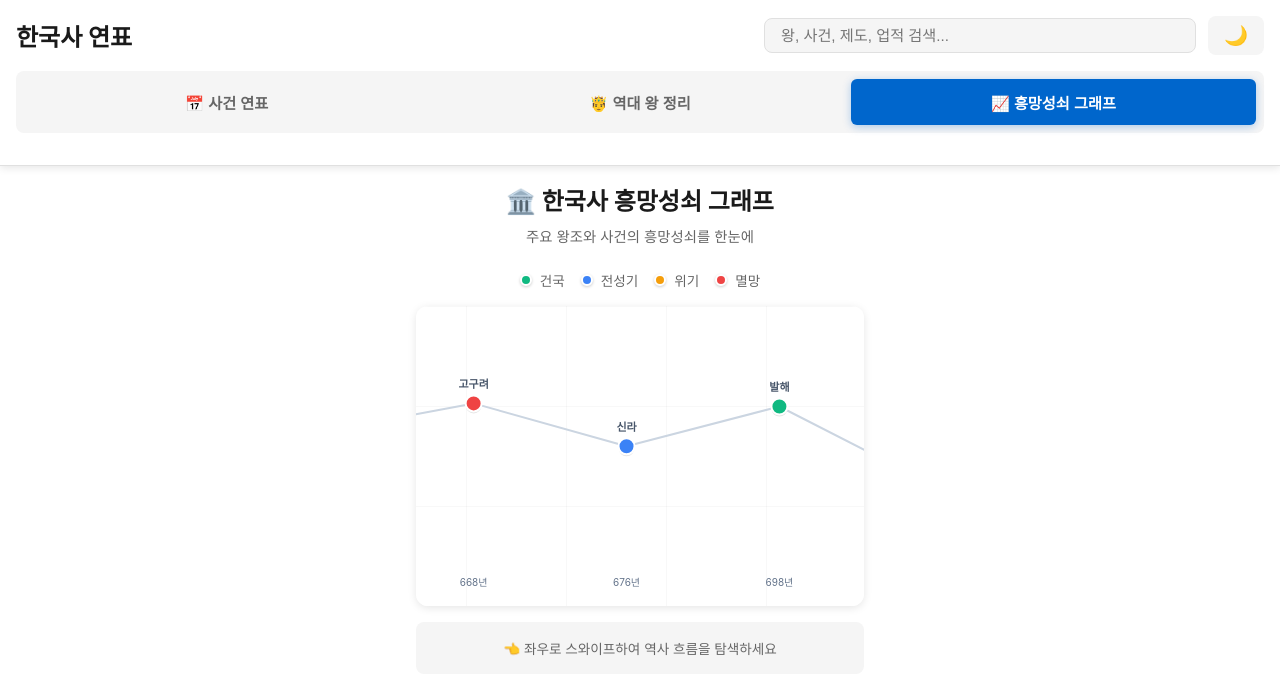
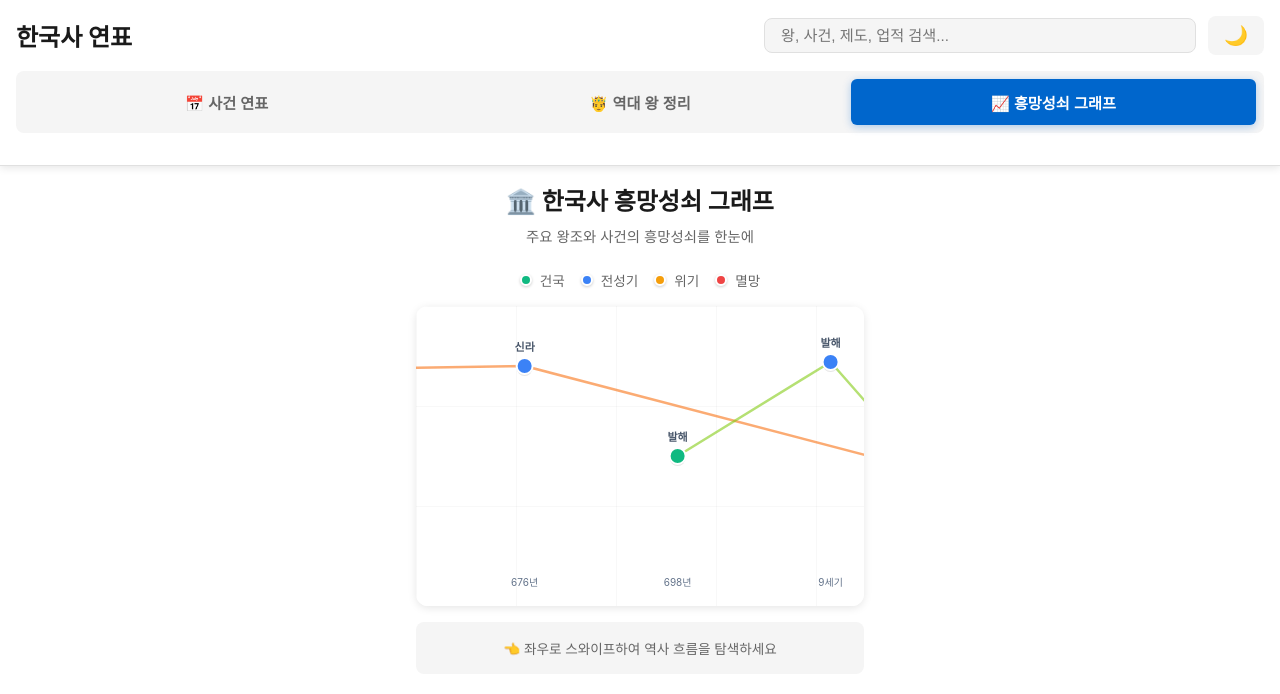
Before and after one commit to ehpp1234-commits/history-book, a React (Vite) app: page / in a window 1280 px wide. Both pictures are taken after a click on the button "📈 흥망성쇠 그래프". Shown: the top 694 px of the page. Built offline with nearby package versions, Linux system fonts and the light colour scheme.

Commit message:
Add files via upload

```diff
--- a/src/components/RiseAndFallChart/RiseAndFallChart.tsx
+++ b/src/components/RiseAndFallChart/RiseAndFallChart.tsx
@@ -30,42 +30,41 @@ export function RiseAndFallChart() {
     }
   };
 
-  // Y축 위치 계산 (랜덤하게 보이지만 같은 왕조는 비슷한 높이)
-  const getYPosition = (event: HistoricalEvent, index: number): number => {
-    const baseHeight = 50;
-    const variance = 30;
-
-    // 타입별 기본 높이
-    const typeOffset: Record<string, number> = {
-      'foundation': 70,
-      'peak': 20,
-      'crisis': 50,
-      'fall': 80
-    };
-
-    return baseHeight + (typeOffset[event.type] || 50) + (Math.sin(index) * variance);
-  };
-
   // SVG 차트 생성
   const chartWidth = Math.max(3000, riseAndFallEvents.length * 150);
   const chartHeight = 300;
   const padding = { top: 40, right: 20, bottom: 60, left: 20 };
+  const plotHeight = chartHeight - padding.top - padding.bottom;
 
   // 좌표 계산
   const xScale = (index: number) => {
     return padding.left + (index * (chartWidth - padding.left - padding.right) / (riseAndFallEvents.length - 1));
   };
 
-  const yScale = (value: number) => {
-    return chartHeight - padding.bottom - value;
+  // score(0~100)를 SVG y좌표로 변환: 100점이 맨 위, 0점이 맨 아래
+  const yScale = (score: number) => {
+    return chartHeight - padding.bottom - (score / 100) * plotHeight;
   };
 
-  // 선 경로 생성
-  const linePath = riseAndFallEvents.map((event, index) => {
-    const x = xScale(index);
-    const y = yScale(getYPosition(event, index));
-    return index === 0 ? `M ${x} ${y}` : `L ${x} ${y}`;
-  }).join(' ');
+  // 왕조별 선 경로 생성: 같은 왕조의 사건끼리만 이어 그린다 (dynasty가 없으면 '선사' 그룹)
+  const dynastyPalette = ['#6366F1', '#EC4899', '#14B8A6', '#F97316', '#84CC16', '#06B6D4', '#A855F7', '#EAB308'];
+  const dynastyLines = (() => {
+    const groups = new Map<string, string[]>();
+    riseAndFallEvents.forEach((event, index) => {
+      const key = event.dynasty ?? '선사';
+      const point = `${xScale(index)} ${yScale(event.score)}`;
+      const points = groups.get(key) ?? [];
+      points.push(point);
+      groups.set(key, points);
+    });
+    return Array.from(groups.entries())
+      .filter(([, points]) => points.length > 1)
+      .map(([dynasty, points], i) => ({
+        dynasty,
+        color: dynastyPalette[i % dynastyPalette.length],
+        path: points.map((p, idx) => `${idx === 0 ? 'M' : 'L'} ${p}`).join(' ')
+      }));
+  })();
 
   // 터치/마우스 드래그 핸들러
   const handleMouseDown = (e: React.MouseEvent) => {
@@ -162,22 +161,26 @@ export function RiseAndFallChart() {
           </defs>
           <rect width={chartWidth} height={chartHeight} fill="url(#grid)" />
 
-          {/* 꺾은선 그래프 */}
-          <path
-            d={linePath}
-            fill="none"
-            stroke="#CBD5E1"
-            strokeWidth="2"
-            strokeLinejoin="round"
-            strokeLinecap="round"
-          />
+          {/* 꺾은선 그래프 (왕조별) */}
+          {dynastyLines.map(line => (
+            <path
+              key={line.dynasty}
+              d={line.path}
+              fill="none"
+              stroke={line.color}
+              strokeOpacity="0.6"
+              strokeWidth="2.5"
+              strokeLinejoin="round"
+              strokeLinecap="round"
+            />
+          ))}
 
           {/* 이벤트 포인트 */}
           {riseAndFallEvents.map((event, index) => {
             const x = xScale(index);
-            const y = yScale(getYPosition(event, index));
+            const y = yScale(event.score);
             const color = getEventColor(event.type);
-            const isSelected = selectedEvent?.year === event.year;
+            const isSelected = selectedEvent === event;
 
             return (
               <g key={index}>
--- a/src/components/RiseAndFallChart/chartData.ts
+++ b/src/components/RiseAndFallChart/chartData.ts
@@ -7,59 +7,59 @@ export interface HistoricalEvent {
   title: string;
   description: string;
   type: EventType;
+  score: number; // 0~100 국력/번영도
   dynasty?: string;
 }
 
 // 흥망성쇠 주요 이벤트 데이터
 export const riseAndFallEvents: HistoricalEvent[] = [
   // 선사 & 고조선
-  { year: -700000, displayYear: 'B.C. 70만년', title: '구석기 시대', description: '한반도 인류 거주 시작\n뗀석기 사용', type: 'foundation' },
-  { year: -8000, displayYear: 'B.C. 8000년', title: '신석기 시대', description: '농경 시작, 정착 생활\n빗살무늬토기', type: 'peak' },
-  { year: -2333, displayYear: 'B.C. 2333년', title: '고조선 건국', description: '단군왕검 건국\n8조법 반포', type: 'foundation', dynasty: '고조선' },
-  { year: -108, displayYear: 'B.C. 108년', title: '고조선 멸망', description: '한 무제의 침략\n한사군 설치', type: 'fall', dynasty: '고조선' },
+  { year: -700000, displayYear: 'B.C. 70만년', title: '구석기 시대', description: '한반도 인류 거주 시작\n뗀석기 사용', type: 'foundation', score: 40 },
+  { year: -2333, displayYear: 'B.C. 2333년', title: '고조선 건국', description: '단군왕검 건국\n8조법 반포', type: 'foundation', score: 45, dynasty: '고조선' },
+  { year: -108, displayYear: 'B.C. 108년', title: '고조선 멸망', description: '한 무제의 침략\n한사군 설치', type: 'fall', score: 10, dynasty: '고조선' },
 
   // 삼국시대
-  { year: -37, displayYear: 'B.C. 37년', title: '고구려 건국', description: '주몽(동명성왕) 건국\n졸본성', type: 'foundation', dynasty: '고구려' },
-  { year: -18, displayYear: 'B.C. 18년', title: '백제 건국', description: '온조왕 건국\n한강 유역', type: 'foundation', dynasty: '백제' },
-  { year: -57, displayYear: 'B.C. 57년', title: '신라 건국', description: '박혁거세 건국\n경주 지역', type: 'foundation', dynasty: '신라' },
-  { year: 400, displayYear: '4세기', title: '백제 전성기', description: '근초고왕\n마한 완전 복속', type: 'peak', dynasty: '백제' },
-  { year: 475, displayYear: '475년', title: '백제 위기', description: '고구려 장수왕 침입\n한성 함락, 웅진 천도', type: 'crisis', dynasty: '백제' },
-  { year: 500, displayYear: '5세기', title: '고구려 전성기', description: '광개토왕·장수왕\n만주 정복', type: 'peak', dynasty: '고구려' },
-  { year: 540, displayYear: '6세기', title: '신라 성장', description: '법흥왕·진흥왕\n한강 유역 차지', type: 'peak', dynasty: '신라' },
-  { year: 562, displayYear: '562년', title: '가야 멸망', description: '신라에 병합\n대가야 멸망', type: 'fall', dynasty: '가야' },
-  { year: 660, displayYear: '660년', title: '백제 멸망', description: '나당연합군 공격\n황산벌 전투 패배', type: 'fall', dynasty: '백제' },
-  { year: 668, displayYear: '668년', title: '고구려 멸망', description: '나당연합군 공격\n평양성 함락', type: 'fall', dynasty: '고구려' },
-  { year: 676, displayYear: '676년', title: '신라 삼국통일', description: '당나라 축출\n매초성 전투 승리', type: 'peak', dynasty: '신라' },
+  { year: -37, displayYear: 'B.C. 37년', title: '고구려 건국', description: '주몽(동명성왕) 건국\n졸본성', type: 'foundation', score: 45, dynasty: '고구려' },
+  { year: -18, displayYear: 'B.C. 18년', title: '백제 건국', description: '온조왕 건국\n한강 유역', type: 'foundation', score: 45, dynasty: '백제' },
+  { year: -57, displayYear: 'B.C. 57년', title: '신라 건국', description: '박혁거세 건국\n경주 지역', type: 'foundation', score: 45, dynasty: '신라' },
+  { year: 400, displayYear: '4세기', title: '백제 전성기', description: '근초고왕\n마한 완전 복속', type: 'peak', score: 95, dynasty: '백제' },
+  { year: 475, displayYear: '475년', title: '백제 위기', description: '고구려 장수왕 침입\n한성 함락, 웅진 천도', type: 'crisis', score: 35, dynasty: '백제' },
+  { year: 500, displayYear: '5세기', title: '고구려 전성기', description: '광개토왕·장수왕\n만주 정복', type: 'peak', score: 100, dynasty: '고구려' },
+  { year: 540, displayYear: '6세기', title: '신라 성장', description: '법흥왕·진흥왕\n한강 유역 차지', type: 'peak', score: 85, dynasty: '신라' },
+  { year: 562, displayYear: '562년', title: '가야 멸망', description: '신라에 병합\n대가야 멸망', type: 'fall', score: 12, dynasty: '가야' },
+  { year: 660, displayYear: '660년', title: '백제 멸망', description: '나당연합군 공격\n황산벌 전투 패배', type: 'fall', score: 8, dynasty: '백제' },
+  { year: 668, displayYear: '668년', title: '고구려 멸망', description: '나당연합군 공격\n평양성 함락', type: 'fall', score: 5, dynasty: '고구려' },
+  { year: 676, displayYear: '676년', title: '신라 삼국통일', description: '당나라 축출\n매초성 전투 승리', type: 'peak', score: 90, dynasty: '신라' },
 
   // 남북국시대
-  { year: 698, displayYear: '698년', title: '발해 건국', description: '대조영 건국\n동모산', type: 'foundation', dynasty: '발해' },
-  { year: 800, displayYear: '9세기', title: '발해 전성기', description: '선왕 시대\n해동성국', type: 'peak', dynasty: '발해' },
-  { year: 926, displayYear: '926년', title: '발해 멸망', description: '거란(요)에 멸망\n대광현 항복', type: 'fall', dynasty: '발해' },
-  { year: 935, displayYear: '935년', title: '신라 멸망', description: '경순왕 항복\n고려에 병합', type: 'fall', dynasty: '신라' },
+  { year: 698, displayYear: '698년', title: '발해 건국', description: '대조영 건국\n동모산', type: 'foundation', score: 45, dynasty: '발해' },
+  { year: 800, displayYear: '9세기', title: '발해 전성기', description: '선왕 시대\n해동성국', type: 'peak', score: 92, dynasty: '발해' },
+  { year: 926, displayYear: '926년', title: '발해 멸망', description: '거란(요)에 멸망\n대광현 항복', type: 'fall', score: 5, dynasty: '발해' },
+  { year: 935, displayYear: '935년', title: '신라 멸망', description: '경순왕 항복\n고려에 병합', type: 'fall', score: 10, dynasty: '신라' },
 
   // 고려
-  { year: 918, displayYear: '918년', title: '고려 건국', description: '왕건 건국\n후삼국 통일', type: 'foundation', dynasty: '고려' },
-  { year: 1019, displayYear: '1019년', title: '귀주대첩', description: '강감찬 대승\n거란 격퇴', type: 'peak', dynasty: '고려' },
-  { year: 1170, displayYear: '1170년', title: '무신정변', description: '정중부의 난\n무신정권 시작', type: 'crisis', dynasty: '고려' },
-  { year: 1231, displayYear: '1231~1259년', title: '몽골 침략', description: '30년간 항쟁\n강화도 천도', type: 'crisis', dynasty: '고려' },
-  { year: 1351, displayYear: '1351년', title: '공민왕 개혁', description: '반원 자주 정책\n정동행성 폐지', type: 'peak', dynasty: '고려' },
-  { year: 1392, displayYear: '1392년', title: '고려 멸망', description: '이성계 위화도 회군\n조선 건국', type: 'fall', dynasty: '고려' },
+  { year: 918, displayYear: '918년', title: '고려 건국', description: '왕건 건국\n후삼국 통일', type: 'foundation', score: 50, dynasty: '고려' },
+  { year: 1019, displayYear: '1019년', title: '귀주대첩', description: '강감찬 대승\n거란 격퇴', type: 'peak', score: 88, dynasty: '고려' },
+  { year: 1170, displayYear: '1170년', title: '무신정변', description: '정중부의 난\n무신정권 시작', type: 'crisis', score: 40, dynasty: '고려' },
+  { year: 1231, displayYear: '1231~1259년', title: '몽골 침략', description: '30년간 항쟁\n강화도 천도', type: 'crisis', score: 32, dynasty: '고려' },
+  { year: 1351, displayYear: '1351년', title: '공민왕 개혁', description: '반원 자주 정책\n정동행성 폐지', type: 'crisis', score: 45, dynasty: '고려' },
+  { year: 1392, displayYear: '1392년', title: '고려 멸망', description: '이성계 위화도 회군\n조선 건국', type: 'fall', score: 8, dynasty: '고려' },
 
   // 조선
-  { year: 1392, displayYear: '1392년', title: '조선 건국', description: '이성계(태조) 건국\n한양 천도', type: 'foundation', dynasty: '조선' },
-  { year: 1446, displayYear: '1446년', title: '세종 전성기', description: '훈민정음 반포\n과학·문화 발전', type: 'peak', dynasty: '조선' },
-  { year: 1592, displayYear: '1592~1598년', title: '임진왜란', description: '7년 전쟁\n이순신 활약', type: 'crisis', dynasty: '조선' },
-  { year: 1636, displayYear: '1636년', title: '병자호란', description: '청나라 침입\n남한산성 항전', type: 'crisis', dynasty: '조선' },
-  { year: 1776, displayYear: '18세기', title: '영정조 중흥', description: '영조·정조 개혁\n문예부흥', type: 'peak', dynasty: '조선' },
-  { year: 1863, displayYear: '1863년', title: '흥선대원군', description: '경복궁 중건\n쇄국정책', type: 'crisis', dynasty: '조선' },
-  { year: 1897, displayYear: '1897년', title: '대한제국', description: '고종 황제 즉위\n광무개혁', type: 'peak', dynasty: '대한제국' },
-  { year: 1910, displayYear: '1910년', title: '경술국치', description: '일본에 강제 병합\n대한제국 멸망', type: 'fall', dynasty: '대한제국' },
+  { year: 1392, displayYear: '1392년', title: '조선 건국', description: '이성계(태조) 건국\n한양 천도', type: 'foundation', score: 50, dynasty: '조선' },
+  { year: 1446, displayYear: '1446년', title: '세종 전성기', description: '훈민정음 반포\n과학·문화 발전', type: 'peak', score: 95, dynasty: '조선' },
+  { year: 1592, displayYear: '1592~1598년', title: '임진왜란', description: '7년 전쟁\n이순신 활약', type: 'crisis', score: 35, dynasty: '조선' },
+  { year: 1636, displayYear: '1636년', title: '병자호란', description: '청나라 침입\n남한산성 항전', type: 'crisis', score: 30, dynasty: '조선' },
+  { year: 1776, displayYear: '18세기', title: '영정조 중흥', description: '영조·정조 개혁\n문예부흥', type: 'peak', score: 88, dynasty: '조선' },
+  { year: 1863, displayYear: '1863년', title: '흥선대원군', description: '경복궁 중건\n쇄국정책', type: 'crisis', score: 40, dynasty: '조선' },
+  { year: 1897, displayYear: '1897년', title: '대한제국', description: '고종 황제 즉위\n광무개혁', type: 'foundation', score: 40, dynasty: '대한제국' },
+  { year: 1910, displayYear: '1910년', title: '경술국치', description: '일본에 강제 병합\n대한제국 멸망', type: 'fall', score: 3, dynasty: '대한제국' },
 
   // 현대
-  { year: 1919, displayYear: '1919년', title: '3·1 운동', description: '독립 만세 운동\n임시정부 수립', type: 'peak', dynasty: '독립운동' },
-  { year: 1945, displayYear: '1945년', title: '8·15 광복', description: '일본 항복\n해방', type: 'foundation', dynasty: '광복' },
-  { year: 1948, displayYear: '1948년', title: '대한민국 수립', description: '8·15 정부 수립\n제헌 헌법', type: 'foundation', dynasty: '대한민국' },
-  { year: 1950, displayYear: '1950년', title: '6·25 전쟁', description: '북한 남침\n3년 전쟁', type: 'crisis', dynasty: '대한민국' },
-  { year: 1987, displayYear: '1987년', title: '6월 민주항쟁', description: '민주화 운동\n대통령 직선제', type: 'peak', dynasty: '대한민국' },
-  { year: 2024, displayYear: '현재', title: '현대 대한민국', description: '민주 공화국\n선진국 도약', type: 'peak', dynasty: '대한민국' }
+  { year: 1919, displayYear: '1919년', title: '3·1 운동', description: '독립 만세 운동\n임시정부 수립', type: 'foundation', score: 40, dynasty: '독립운동' },
+  { year: 1945, displayYear: '1945년', title: '8·15 광복', description: '일본 항복\n해방', type: 'foundation', score: 45, dynasty: '광복' },
+  { year: 1948, displayYear: '1948년', title: '대한민국 수립', description: '8·15 정부 수립\n제헌 헌법', type: 'foundation', score: 50, dynasty: '대한민국' },
+  { year: 1950, displayYear: '1950년', title: '6·25 전쟁', description: '북한 남침\n3년 전쟁', type: 'crisis', score: 30, dynasty: '대한민국' },
+  { year: 1987, displayYear: '1987년', title: '6월 민주항쟁', description: '민주화 운동\n대통령 직선제', type: 'peak', score: 85, dynasty: '대한민국' },
+  { year: 2024, displayYear: '현재', title: '현대 대한민국', description: '민주 공화국\n선진국 도약', type: 'peak', score: 95, dynasty: '대한민국' }
 ];
```
